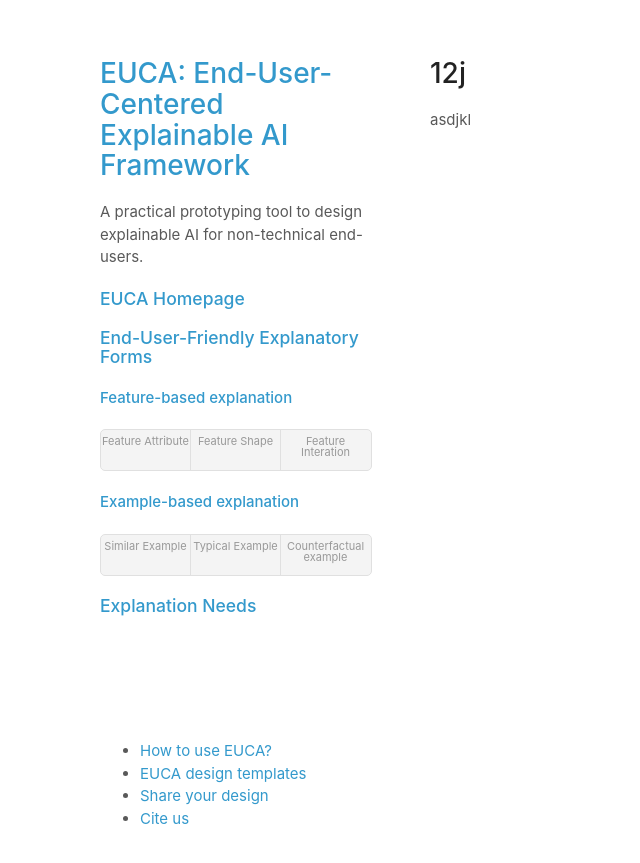
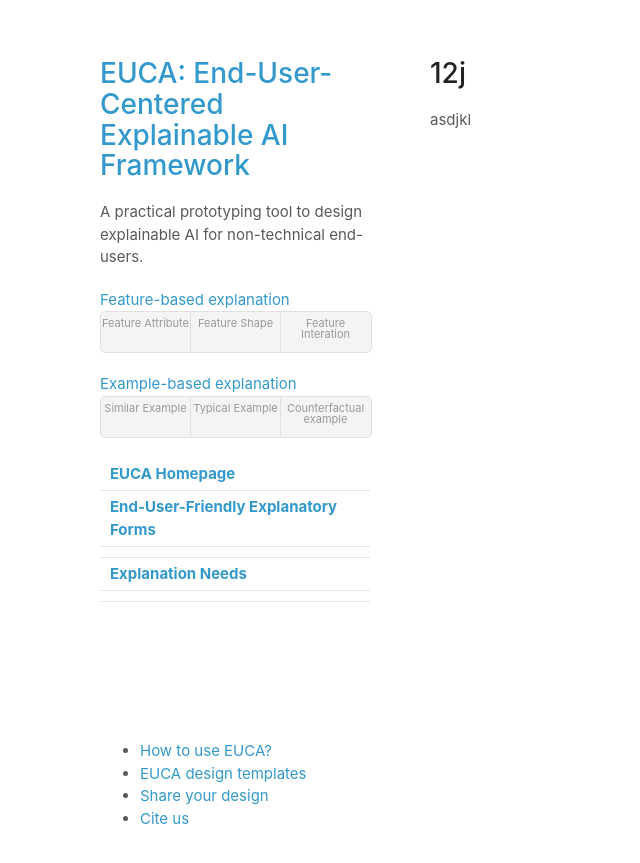
Before and after one commit to data-corentinv/end-user-xai, a Jekyll site: the page built from need.md, in a window 1280 px wide. Shown: the top 863 px of the page, without its empty margins (0-640 px from the left). Built offline with Jekyll 4.4.1, drawn with Linux system fonts in a browser that asks for light colours; our own code applies the rules of GitHub Pages for plain Markdown files.

Commit message:
Update default.html

```diff
--- a/_layouts/default.html
+++ b/_layouts/default.html
@@ -15,25 +15,25 @@
         <h1><a href="https://weina.me/end-user-xai">{{ site.title | default: site.github.repository_name }}</a></h1>
         <p>{{ site.description | default: site.github.project_tagline }}</p>
 
-        <div>
+        <table>
 
-              <h3><a href="https://weina.me/end-user-xai">EUCA Homepage</a></h3>
-              <h3><a href="explanatory_form.html">End-User-Friendly Explanatory Forms</a></h3>
-                   <h4><a href="explanatory_form.html#feature">Feature-based explanation</a></h4>
+          <tr><th><a href="https://weina.me/end-user-xai">EUCA Homepage</a></th></tr>
+              <tr><th><a href="explanatory_form.html">End-User-Friendly Explanatory Forms</a><tr><th>
+                  <tr><a href="explanatory_form.html#feature">Feature-based explanation</a>
                     <ul>
                       <li><a href="explanatory_form.html#fa">Feature Attribute</a></li>
                       <li><a href="explanatory_form.html#fs">Feature Shape</a></li>
                       <li><a href="explanatory_form.html#fi">Feature Interation</a></li>
-                    </ul>
-                    <h4><a href="explanatory_form.html#example">Example-based explanation</a></h4>
+                    </ul></tr>
+                    <tr><a href="explanatory_form.html#example">Example-based explanation</a>
                     <ul>
                       <li><a href="explanatory_form.html#se">Similar Example</a></li>
                       <li><a href="explanatory_form.html#te">Typical Example</a></li>
                       <li><a href="explanatory_form.html#ce">Counterfactual example</a></li>
-                    </ul>
-              <h3><a href="need.html">Explanation Needs</a></h3>
+                    </ul></tr>
+              <tr><th><a href="need.html">Explanation Needs</a><tr><th>
 
-        </div>
+        </table>
 
         {% if site.show_downloads %}
           <ul>
```
